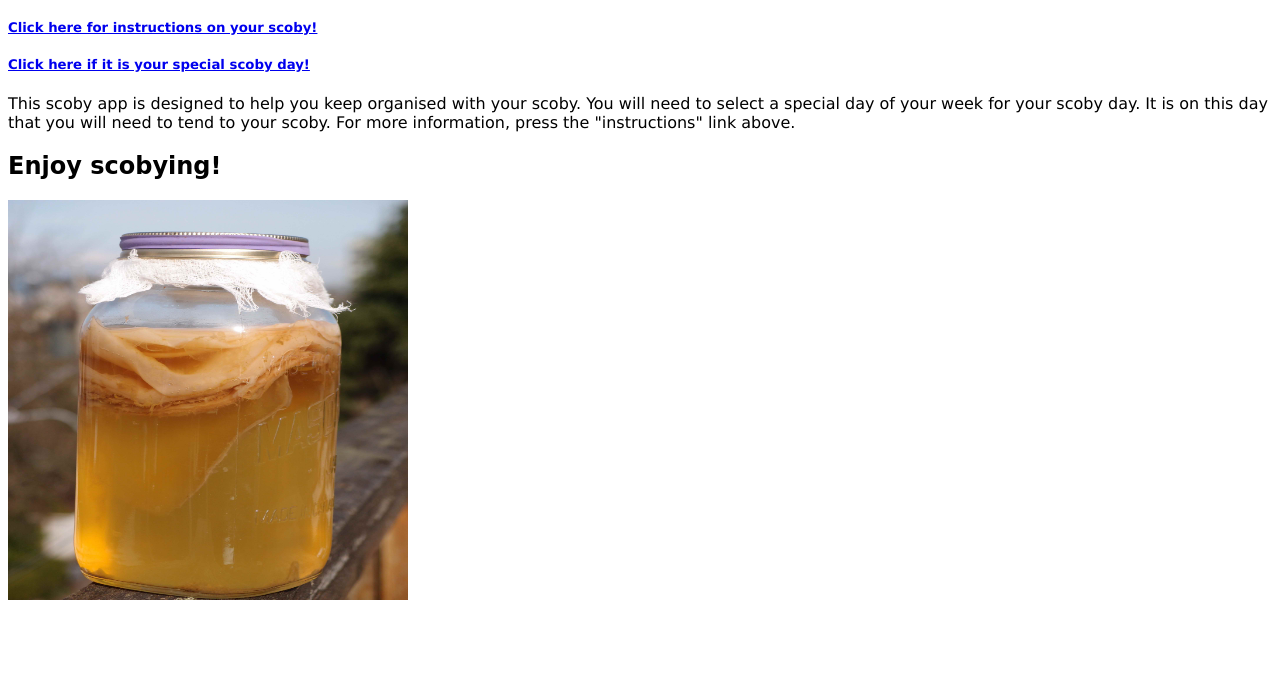
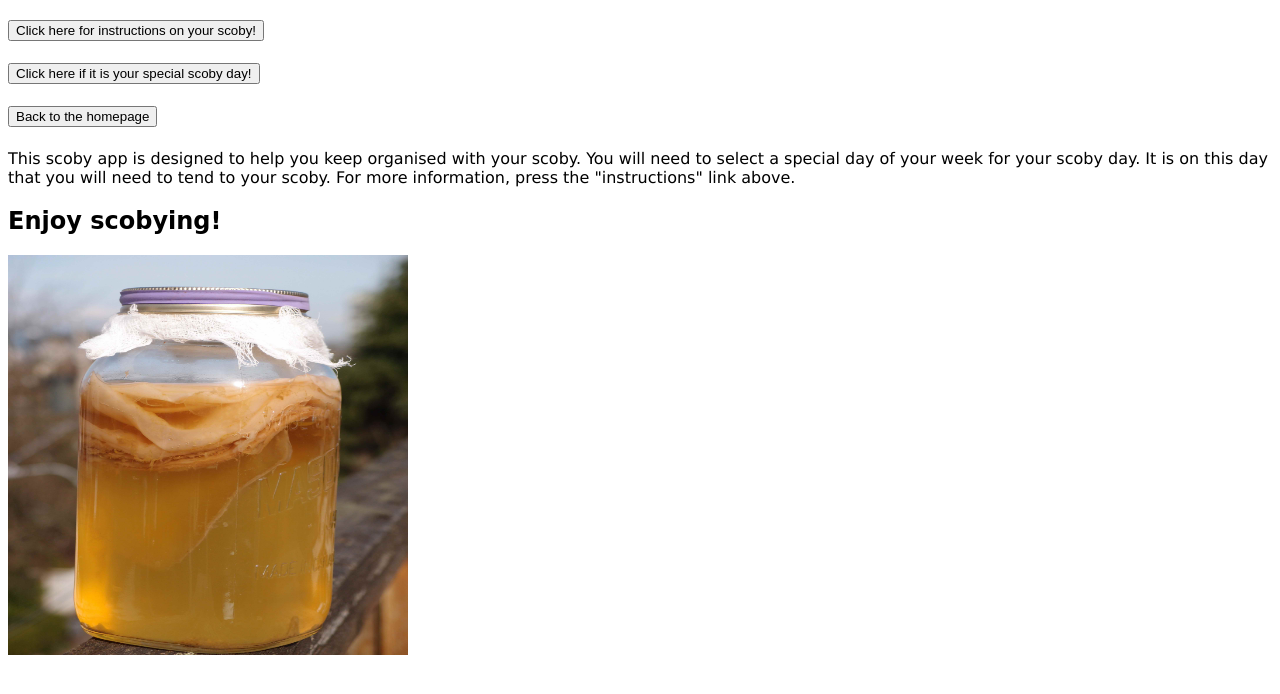
Before and after one commit to MrMan179/test, a plain HTML site: page index.html in a window 1280 px wide. Shown: the part 62-756 px from the top of the page. Drawn offline with Linux system fonts and the light colour scheme.

Commit message:
Update index.html

```diff
--- a/index.html
+++ b/index.html
@@ -7,13 +7,43 @@
                 font-family: 'Brush Script MT', cursive;
             }
         </style>
+        <script>
+            function changeValue(object, value) {
+                document.getElementById(object).innerText = value;
+            }
+            function changeToInstructions() {
+                changeValue('title', "Scoby Instructions");
+                changeValue('1', "Looking after your scoby can look quite overwhelming, but, if you know how to do it, it is actually relatively simple.");
+                changeValue('2', "The equipment you will need for looking after your scoby:</br>1. 3 bottles, preferably glass</br>2. A funnel</br>3. A scoby, of course!");
+                changeValue('3', "Note: your scoby will reproduce to create baby scobies. You can give these to friends and family, keep them together with the mother scoby or give them their own set of bottles.");
+                changeValue('4', "How to look after your scoby:</br>1. When you receive your scoby, it will probably already be in a glass bottle. Make note of this day because it will be your scoby day.</br> 2. Every time it comes to this day, you need to tend to your scoby. You can learn how to do this form the link on the homepage.");
+            }
+            function changeToIndex() {
+                changeValue('title', "Scoby App");
+                changeValue('1', "This scoby app is designed to help you keep organised with your scoby. You will need to select a special day of your week for your scoby day. It is on this day that you will need to tend to your scoby. For more information, press the \"instructions\" link above.");
+                changeValue('2', "");
+                changeValue('3', "");
+                changeValue('4', "");
+            }
+            function changeToScobyDay() {
+                changeValue('title', "What to do on scoby day");
+                changeValue('1', "On scoby day you need to do the following:</br>1. Make a scuby tea (recipe shown below)</br>2. Transfer liquid from 1st to 2nd bottle using the funnel, keeping the scoby in the 1st</br>3. Take 3rd bottle out of fridge</br>4. Transfer liquid from 2nd bottle to 3rd bottle usin the funnel</br>5. Replace scoby in the fridge</br>6. Add scoby tea to 1st bottle with the scoby in it</br>7. Make sure to drink <b>all</b> of the scoby drink over the next week");
+                changeValue('2', "<b>Warning:</b> you <i>must</i> drain the scoby drink throuroughly before drinking it");
+                changeValue('3', "How to make the scoby tea:</br>1. Boil 1 litre of water</br>2. Add 4 bags of green tea and leave to brew</br>3. After it has finished brewing, add 80g of sugar");
+                changeValue('4', "");
+            }
+        </script>
     </head>
     <body>
-        <h1 style="font-family:verdana">Scoby App</h1>
-        <h5 style="font-family:verdana"><a href="instructions.html">Click here for instructions on your scoby!</a></h5>
-        <h5 style="font-family:verdana"><a href="scobyDay.html"=>Click here if it is your special scoby day!</a></h5>
-        <p style="font-family:verdana">This scoby app is designed to help you keep organised with your scoby. You will need to select a special day of your week for your scoby day. It is on this day that you will need to tend to your scoby. For more information, press the "instructions" link above.</p>
+        <h1 style="font-family:verdana" id="title">Scoby App</h1>
+        <h5 style="font-family:verdana"><button onclick="changeToInstructions()">Click here for instructions on your scoby!</a></h5>
+        <h5 style="font-family:verdana"><button onclick="changeToScobyDay()">Click here if it is your special scoby day!</a></h5>
+        <h5><button onclick="changeToIndex()">Back to the homepage</button></h5>
+        <p style="font-family:verdana" id="1">This scoby app is designed to help you keep organised with your scoby. You will need to select a special day of your week for your scoby day. It is on this day that you will need to tend to your scoby. For more information, press the "instructions" link above.</p>
+        <p style="font-family:verdana" id="2"></p>
+        <p style="font-family:verdana" id="3"></p>
+        <p style="font-family:verdana" id="4"></p>
         <h2 class="a">Enjoy scobying!</h2>
-        <img src="scobyImage.jpg" width="400" height="400"></img>
+        <img src="scobyImage.jpg" height="400" width="400"></img>
     </body>
 </html>
```
